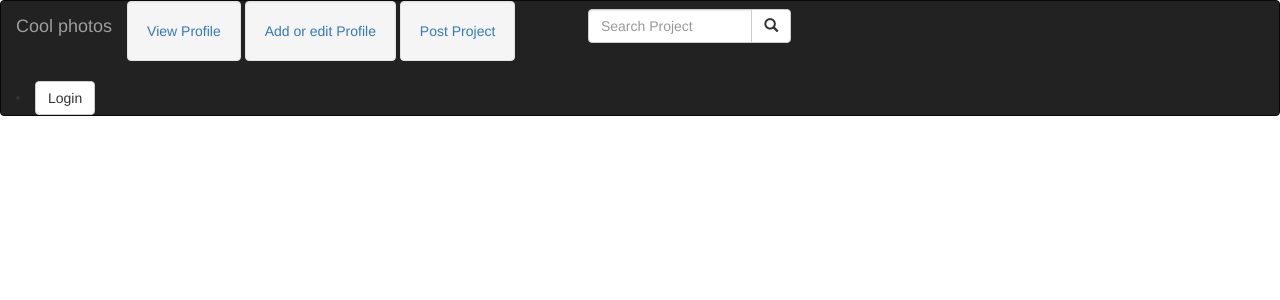
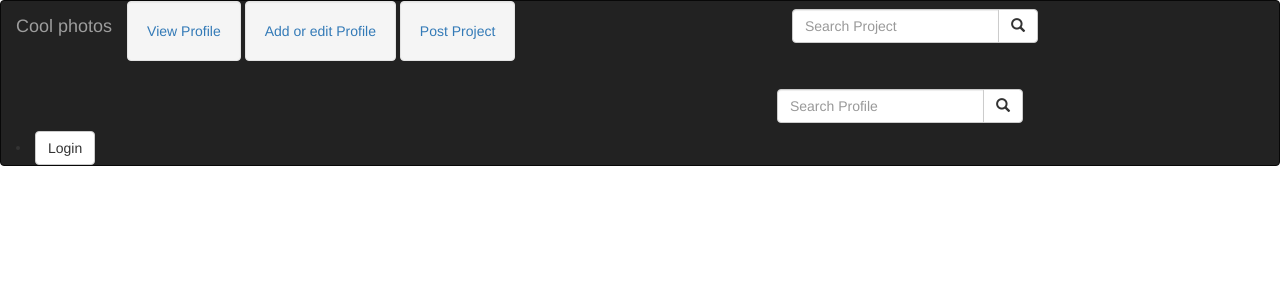
Before and after one commit to imalexianne/Awards, a Django app: page /search/ in a window 1280 px wide. Shown: the top 300 px of the page. Run offline with Django 3.2, Linux system fonts and the light colour scheme; some libraries are stand-ins or nearby versions.

Commit message:
add search profile

```diff
--- a/news/models.py
+++ b/news/models.py
@@ -28,7 +28,7 @@ class Profile(models.Model):
         return profiles
 
     @classmethod
-    def search_by_username(cls,search_term):
+    def search_by_first_name(cls,search_term):
         profiles = cls.objects.filter(first_name__icontains=search_term)
         return profiles
 
--- a/news/templates/navbar.html
+++ b/news/templates/navbar.html
@@ -12,6 +12,21 @@
 
               <div class="input-group">
                 <input type="text" class="form-control" placeholder="Search Project" name="project">
+                <div class="input-group-btn">
+                  <button class="btn btn-default" type="submit"><i class="glyphicon glyphicon-search"></i></button>
+                </div>
+              </div>
+
+            </form>
+          </div>
+
+
+          <div class="col-sm-4 col-md-4 navbar-right">
+
+            <form class="navbar-form" role="search" action="{% url 'search_result' %}">
+
+              <div class="input-group">
+                <input type="text" class="form-control" placeholder="Search Profile" name="profile">
                 <div class="input-group-btn">
                   <button class="btn btn-default" type="submit"><i class="glyphicon glyphicon-search"></i></button>
                 </div>
--- a/news/urls.py
+++ b/news/urls.py
@@ -15,6 +15,7 @@ urlpatterns=[
 
 
     #  url(r'^$',views.all_image,name='all_Images'),
+     url(r'^searchs/', views.search_result, name='search_result'),
      url(r'^search/', views.search_results, name='search_results'),
      url(r'^api/project/$', views.ProjectList.as_view()),
      url(r'api/project/project-id/(?P<pk>[0-9]+)/$',
--- a/news/views.py
+++ b/news/views.py
@@ -197,6 +197,19 @@ def search_results(request):
         message = "You haven't searched for any term"
         return render(request, 'search.html',{"message":message})
 
+def search_result(request):
+
+    if 'profile' in request.GET and request.GET["profile"]:
+        search_term = request.GET.get("profile")
+        searched_profiles = Profile.search_by_first_name(search_term)
+        message = f"{search_term}"
+
+        return render(request, 'searchs.html',{"message":message,"profiles": searched_profiles})
+
+    else:
+        message = "You haven't searched for any term"
+        return render(request, 'searchs.html',{"message":message})
+
 # @login_required(login_url='/accounts/login/')
 # def image(request,image_id):
 #     try:
```
Also changed, not shown: good/settings.py (+4 -4 lines), news/templates/searchs.html (added, +39 -0 lines).
